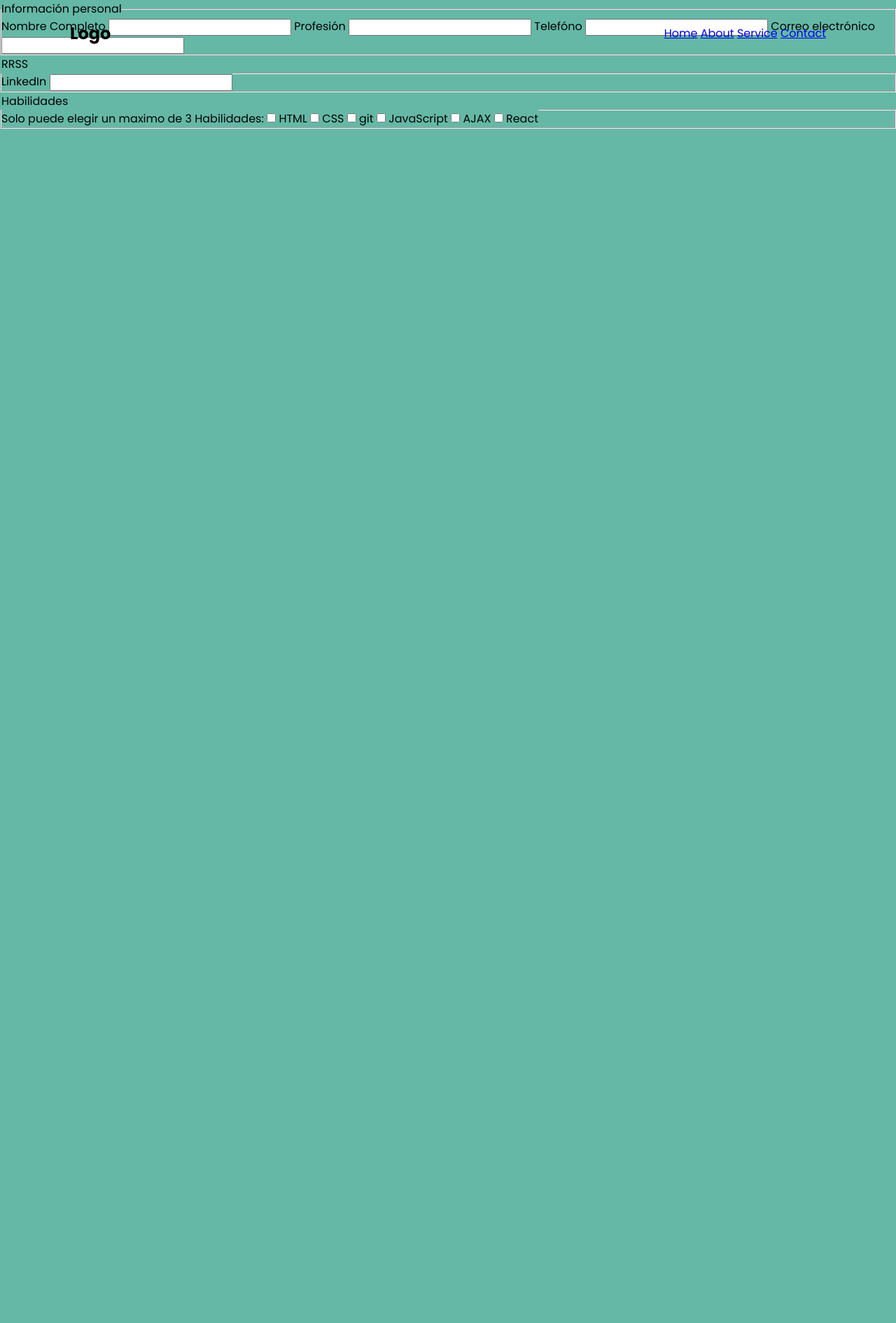
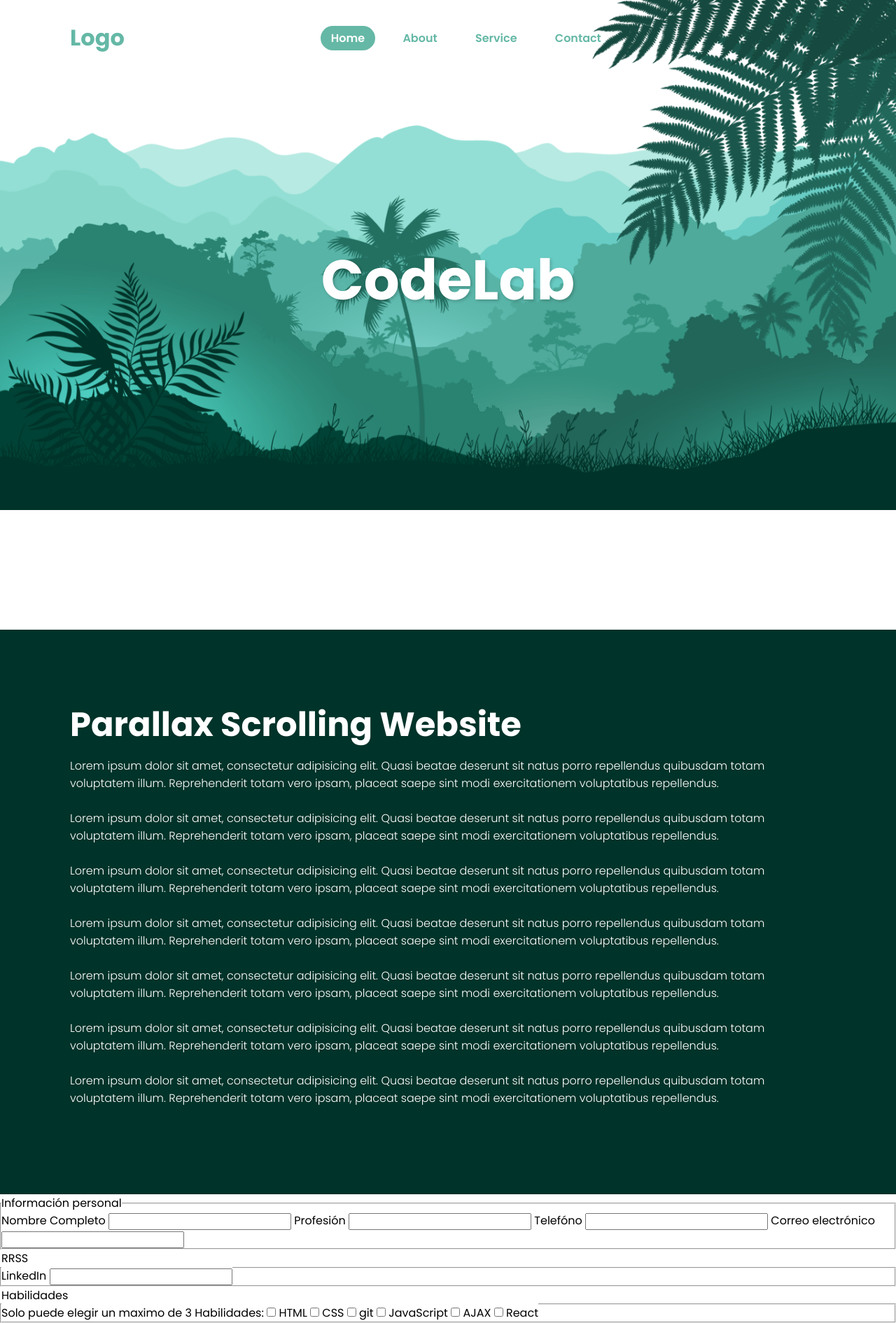
Before and after one commit to cortine01/CodeLab, a PHP site: page / in a window 1280 px wide. Shown: the whole page at 70% size. Before the commit the page ends 184 px from the top, so only its background shows below. Run offline with PHP 8.4, Linux system fonts and the light colour scheme.

Commit message:
se hizo lo bonito que toca cambiar

```diff
--- a/function.js
+++ b/function.js
@@ -0,0 +1,16 @@
+let text = document.getElementById('text');
+let leaf = document.getElementById('leaf');
+let hill1 = document.getElementById('hill1');
+let hill4 = document.getElementById('hill4');
+let hill5 = document.getElementById('hill5');
+
+window.addEventListener('scroll', () => {
+   let value = window.scrollY;
+
+   text.style.marginTop = value * 2.5 + 'px';
+   leaf.style.top = value * -1.5 + 'px';
+   leaf.style.left = value * 1.5 + 'px';
+   hill5.style.left = value * 1.5 + 'px';
+   hill4.style.left = value * -1.5 + 'px';
+   hill1.style.top = value * 1 + 'px';
+});
--- a/index.html
+++ b/index.html
@@ -5,18 +5,46 @@
     <meta charset="UTF-8">
     <meta name="viewport" content="width=device-width, initial-scale=1.0">
     <title>Main</title>
-    <script src="function.js"></script>
+
 </head>
 <body>
    <header>
     <h2 class="logo">Logo</h2>
     <nav class="navigation">
-        <a href="a">Home</a>
-        <a href="a">About</a>
-        <a href="a">Service</a>
-        <a href="a">Contact</a>
+        <a href="#" class="active">Home</a>
+        <a href="#">About</a>
+        <a href="#">Service</a>
+        <a href="#">Contact</a>
     </nav>
-   </header>
+</header>
+    <section class="parallax">
+        <img src="src/hill1.png" id="hill1">
+        <img src="src/hill2.png" id="hill2">
+        <img src="src/hill3.png" id="hill3">
+        <img src="src/hill4.png" id="hill4">
+        <img src="src/hill5.png" id="hill5">
+        <img src="src/tree.png" id="tree">
+        <h2 id="text">CodeLab</h2>
+        <img src="src/leaf.png" id="leaf">
+        <img src="src/plant.png" id="plant">
+    </section>
+
+    <section class="sec">
+        <h2>Parallax Scrolling Website</h2>
+        <p>
+           Lorem ipsum dolor sit amet, consectetur adipisicing elit. Quasi beatae deserunt sit natus porro repellendus quibusdam totam voluptatem illum. Reprehenderit totam vero ipsam, placeat saepe sint modi exercitationem voluptatibus repellendus.<br><br>
+           Lorem ipsum dolor sit amet, consectetur adipisicing elit. Quasi beatae deserunt sit natus porro repellendus quibusdam totam voluptatem illum. Reprehenderit totam vero ipsam, placeat saepe sint modi exercitationem voluptatibus repellendus.<br><br>
+           Lorem ipsum dolor sit amet, consectetur adipisicing elit. Quasi beatae deserunt sit natus porro repellendus quibusdam totam voluptatem illum. Reprehenderit totam vero ipsam, placeat saepe sint modi exercitationem voluptatibus repellendus.<br><br>
+           Lorem ipsum dolor sit amet, consectetur adipisicing elit. Quasi beatae deserunt sit natus porro repellendus quibusdam totam voluptatem illum. Reprehenderit totam vero ipsam, placeat saepe sint modi exercitationem voluptatibus repellendus.<br><br>
+           Lorem ipsum dolor sit amet, consectetur adipisicing elit. Quasi beatae deserunt sit natus porro repellendus quibusdam totam voluptatem illum. Reprehenderit totam vero ipsam, placeat saepe sint modi exercitationem voluptatibus repellendus.<br><br>
+           Lorem ipsum dolor sit amet, consectetur adipisicing elit. Quasi beatae deserunt sit natus porro repellendus quibusdam totam voluptatem illum. Reprehenderit totam vero ipsam, placeat saepe sint modi exercitationem voluptatibus repellendus.<br><br>
+           Lorem ipsum dolor sit amet, consectetur adipisicing elit. Quasi beatae deserunt sit natus porro repellendus quibusdam totam voluptatem illum. Reprehenderit totam vero ipsam, placeat saepe sint modi exercitationem voluptatibus repellendus.<br><br>
+        </p>
+
+    </section>
+
+
+
     <section>
         <form>
             <fieldset>
@@ -54,5 +82,7 @@
 
         </form>
     </section>
+
+    <script src="function.js"></script>
 </body>
 </html>
--- a/style.css
+++ b/style.css
@@ -8,9 +8,9 @@
 }
 
 body {
-    background: #65b8a6;
+    background: #ffffff;
     min-height: 100vh;
-    overflow-x: hidden;
+    /*overflow-x: hidden;*/
 }
 
 header {
@@ -20,7 +20,71 @@ header {
     width: 100%;
     padding: 30px 100px;
     display: flex;
-    justify-content: space-between;
+    justify-content: flex-start;
     align-items: center;
     z-index: 100;
 }
+
+.logo {
+    font-size: 2em;
+    color: #65b8a6;
+    pointer-events: none;
+    margin-right: 270px;
+}
+
+.navigation a {
+    text-decoration: none;
+    color: #65b8a6;
+    padding: 6px 15px;
+    border-radius: 20px;
+    margin: 0 10px;
+    font-weight: 600;
+}
+
+.navigation a:hover,
+.navigation a.active {
+    background: #65b8a6;
+    color: #ffffff;
+}
+
+.parallax {
+    position: relative;
+    display: flex;
+    justify-content: center;
+    align-items: center;
+    height: 100vh;
+}
+
+#text {
+    position: absolute;
+    font-size: 5em;
+    color: #fff;
+    text-shadow: 2px 2px 4px rgba(0, 0, 0, .2);
+}
+
+.parallax img {
+    position: absolute;
+    top: 0;
+    left: 0;
+    width: 100%;
+    pointer-events: none;
+}
+
+.sec {
+    position: relative;
+    background: #003329;
+    padding: 100px;
+    margin-top: 100px;
+}
+
+.sec h2 {
+    font-size: 3em;
+    color: #fff;
+    margin-bottom: 10px;
+}
+
+.sec p {
+    font-size: 1em;
+    color:#fff;
+    font-weight: 300;
+}
```
Also changed, not shown: src/hill1.png (added), src/hill2.png (added), src/hill3.png (added), src/hill4.png (added), src/hill5.png (added), src/leaf.png (added), src/plant.png (added), src/tree.png (added).
